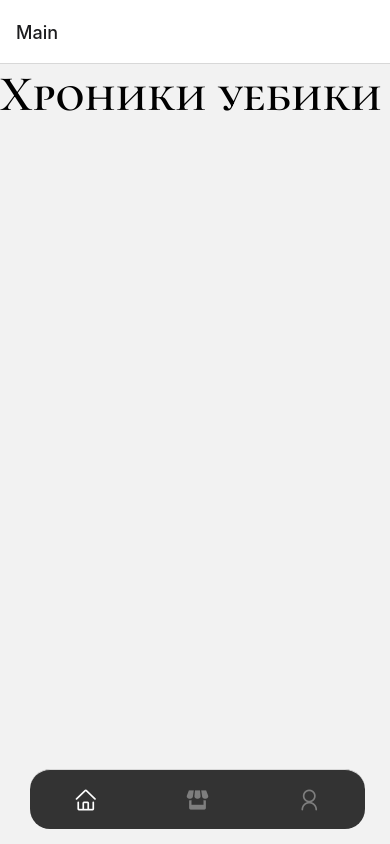
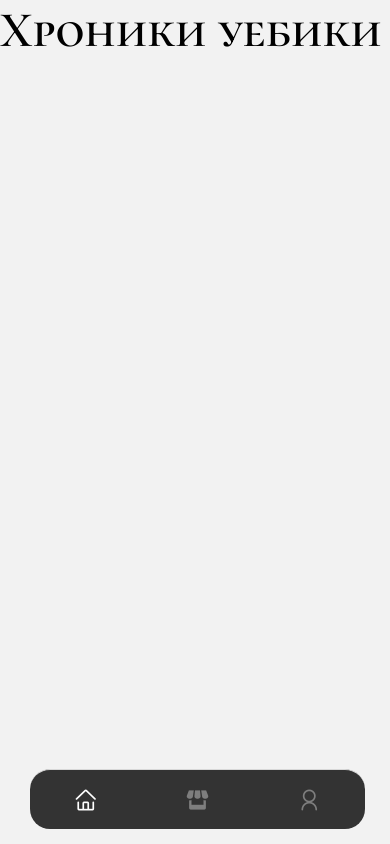
Before and after one commit to hovaness/chronics-mobile, a React Native app: screen /Home in a window 390 px wide. Built offline with nearby package versions, Linux system fonts and the light colour scheme.

Commit message:
подлкючил безопасные зоны

```diff
--- a/App.js
+++ b/App.js
@@ -18,7 +18,7 @@ export default function App() {
     <SafeAreaProvider>
       <NavigationContainer>
         <Stack.Navigator>
-          <Stack.Screen name='Main' component={Main}/>
+          <Stack.Screen name='Main' component={Main} options={{headerShown:false}}/>
         </Stack.Navigator>
       </NavigationContainer>
     </SafeAreaProvider>
--- a/screens/Account/screen.tsx
+++ b/screens/Account/screen.tsx
@@ -6,11 +6,11 @@ const AccountScreen = () => {
 
 
   return (
-    <View>
+    <SafeAreaView>
         <TouchableOpacity onPress={()=>console.log('123')}>
           <Text>DFKS</Text>
         </TouchableOpacity>
-    </View>
+    </SafeAreaView>
   )
 }
 
--- a/screens/Home/screen.tsx
+++ b/screens/Home/screen.tsx
@@ -17,9 +17,9 @@ const HomeScreen = () => {
   }
 
   return (
-    <View>
+    <SafeAreaView>
         <Text style= {{fontFamily:"Cormorant-Light", fontSize: 50}}>Хроники уебики</Text>
-    </View>
+    </SafeAreaView>
   )
 }
 
--- a/screens/Shop/screen.tsx
+++ b/screens/Shop/screen.tsx
@@ -4,9 +4,9 @@ import React from 'react'
 
 const ShopScreen = () => {
   return (
-    <View>
+    <SafeAreaView>
       <Text>Shop screen</Text>
-    </View>
+    </SafeAreaView>
   )
 }
 
```
